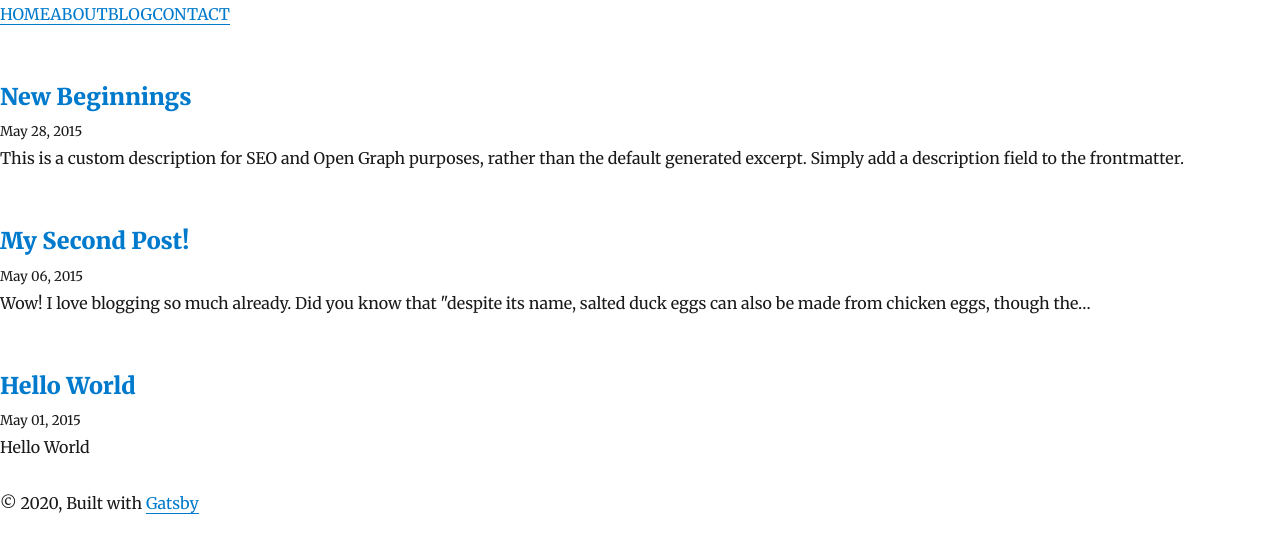
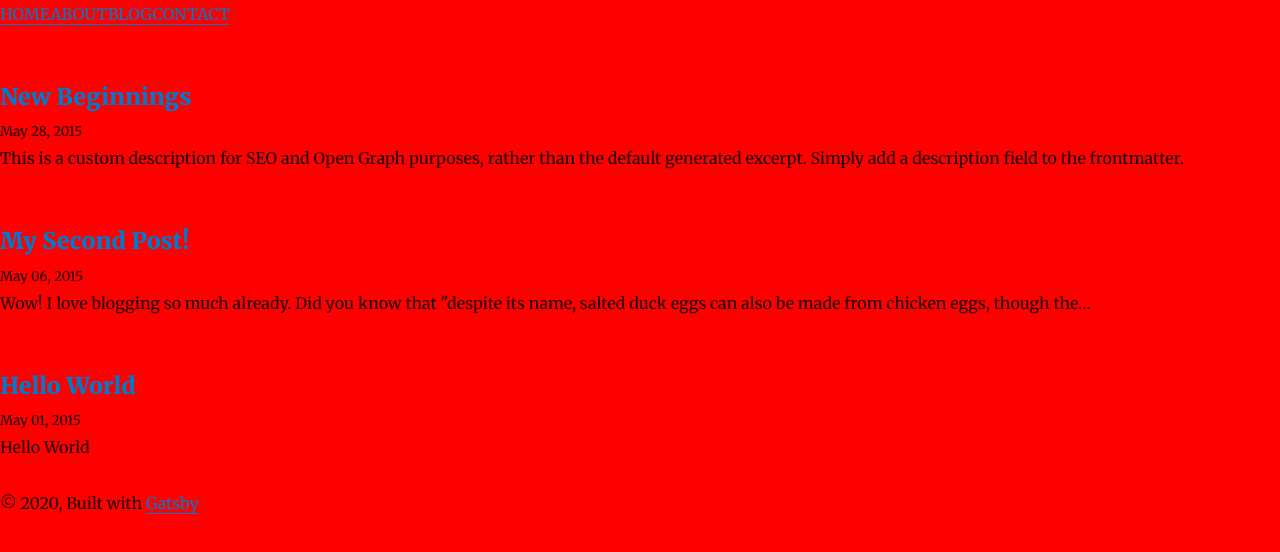
Before and after one commit to jprillo/formalflamingo, a Gatsby site: page /blog in a window 1280 px wide. Built offline with nearby package versions, Linux system fonts and the light colour scheme; Gatsby itself is replaced by a stand-in of ours; some packages are replaced by stand-ins of ours.

Commit message:
add sass

```diff
--- a/gatsby-config.js
+++ b/gatsby-config.js
@@ -9,6 +9,7 @@ module.exports = {
     },
   },
   plugins: [
+    `gatsby-plugin-sass`,
     {
       resolve: `gatsby-source-filesystem`,
       options: {
--- a/src/components/layout.js
+++ b/src/components/layout.js
@@ -1,5 +1,6 @@
 import React from "react"
 import NavBar from "./navbar"
+import "../style/global.scss"
 
 
 class Layout extends React.Component {
--- /dev/null
+++ b/src/style/global.scss
@@ -0,0 +1,4 @@
+body{
+    background: red;
+
+}
```
